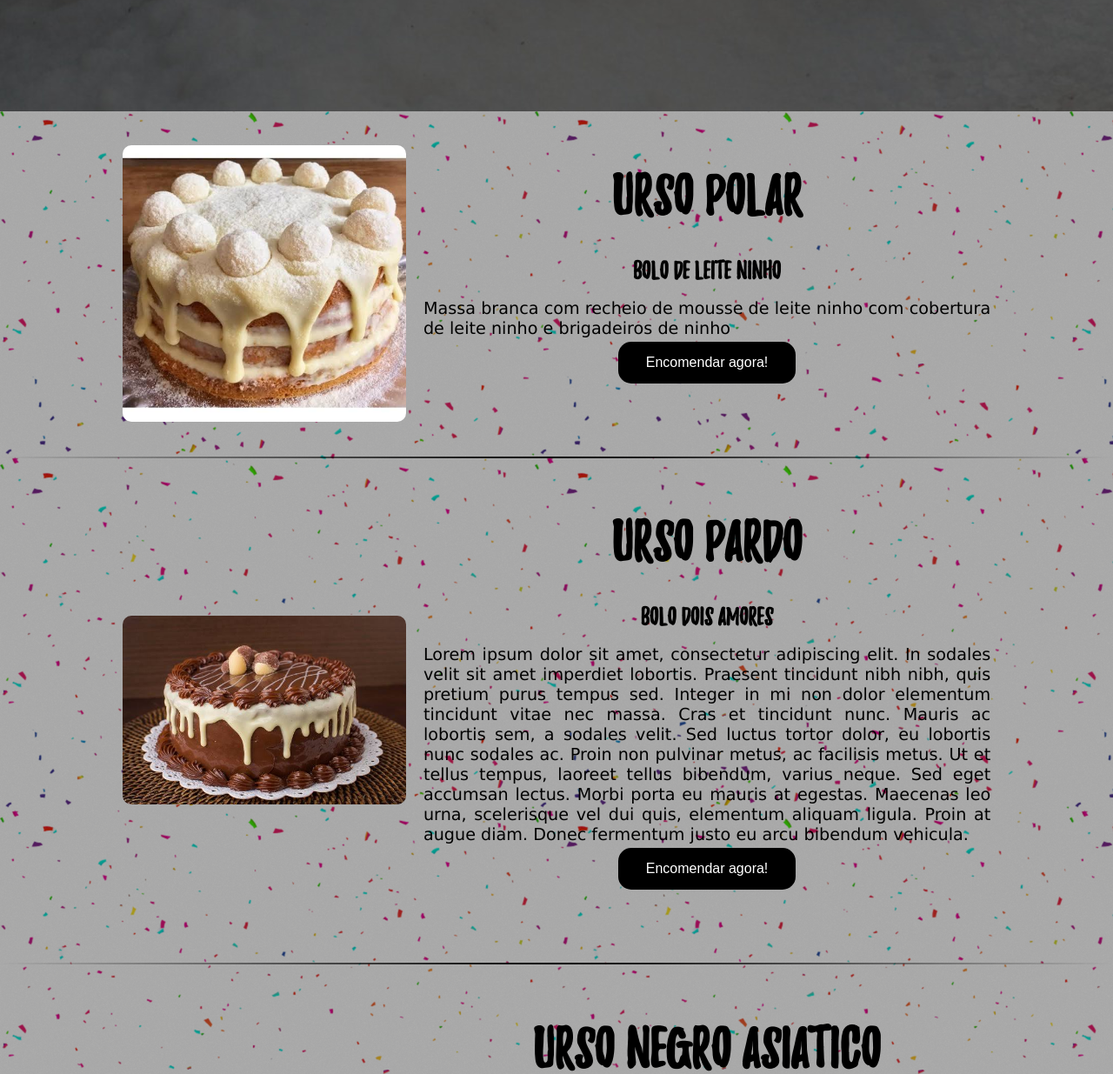
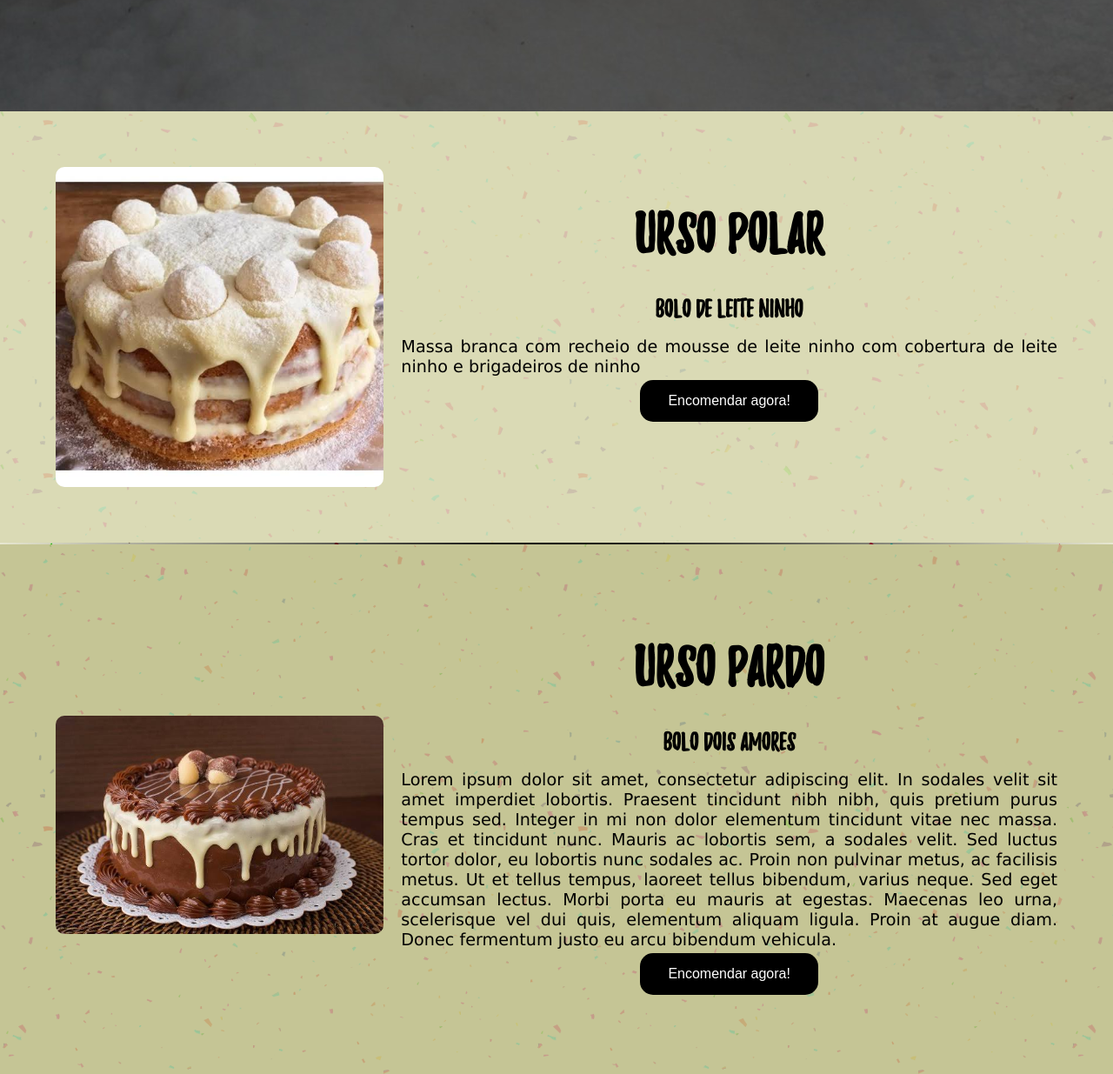
Before and after one commit to Lgbarros/bearcake, a plain HTML site: page index.html in a window 1280 px wide. Shown: the part 800-2035 px from the top of the page at 87% size. Drawn offline with Linux system fonts and the light colour scheme.

Commit message:
Changes in background

```diff
--- a/css/style.css
+++ b/css/style.css
@@ -85,7 +85,7 @@ img {
 }
 
 body {
-    background-image: url("../img/teste1.png");
+    background-image: url("../img/wallpaper.png");
     background-color: #d8d8b199;
 }
 
@@ -182,8 +182,23 @@ body {
 /*Conteúdo do site (GRID)*/
 
 .ursos {
-    padding: 20px 0;
-    max-width: 78%;
+    background-color: #d8d8b1de;
+    padding: 5%;
+    /*padding: 20px 0;*/
+    /*max-width: 78%;*/
+    margin: 0 auto;
+    display: grid;
+    grid-template-columns: 1fr 2fr;
+    grid-gap: 20px;
+    align-items: center;
+    text-align: left;
+}
+
+.ursos2 {
+    background-color: #bdbd89d1;
+    padding: 5%;
+    /*padding: 20px 0;*/
+    /*max-width: 78%;*/
     margin: 0 auto;
     display: grid;
     grid-template-columns: 1fr 2fr;
--- a/index.html
+++ b/index.html
@@ -62,7 +62,7 @@
         <div class="separador"></div>
 
         <!-- Urso Pardo -->
-        <section class="ursos">
+        <section class="ursos2">
             <div class="imagemproduto">
                 <img src="./img/bolos/dois amores.jpeg">
             </div>
@@ -100,7 +100,7 @@
         <div class="separador"></div>
 
         <!-- Urso Malaio -->
-        <section class="ursos">
+        <section class="ursos2">
             <div class="imagemproduto">
                 <img src="./img/bolos/baba-de-moca.jpeg">
             </div>
@@ -137,7 +137,7 @@
         <div class="separador"></div>
 
         <!-- Urso de Óculos -->
-        <section class="ursos">
+        <section class="ursos2">
                 <div class="imagemproduto">
                     <img src="./img/bolos/cenoura.jpeg">
                 </div>
```
